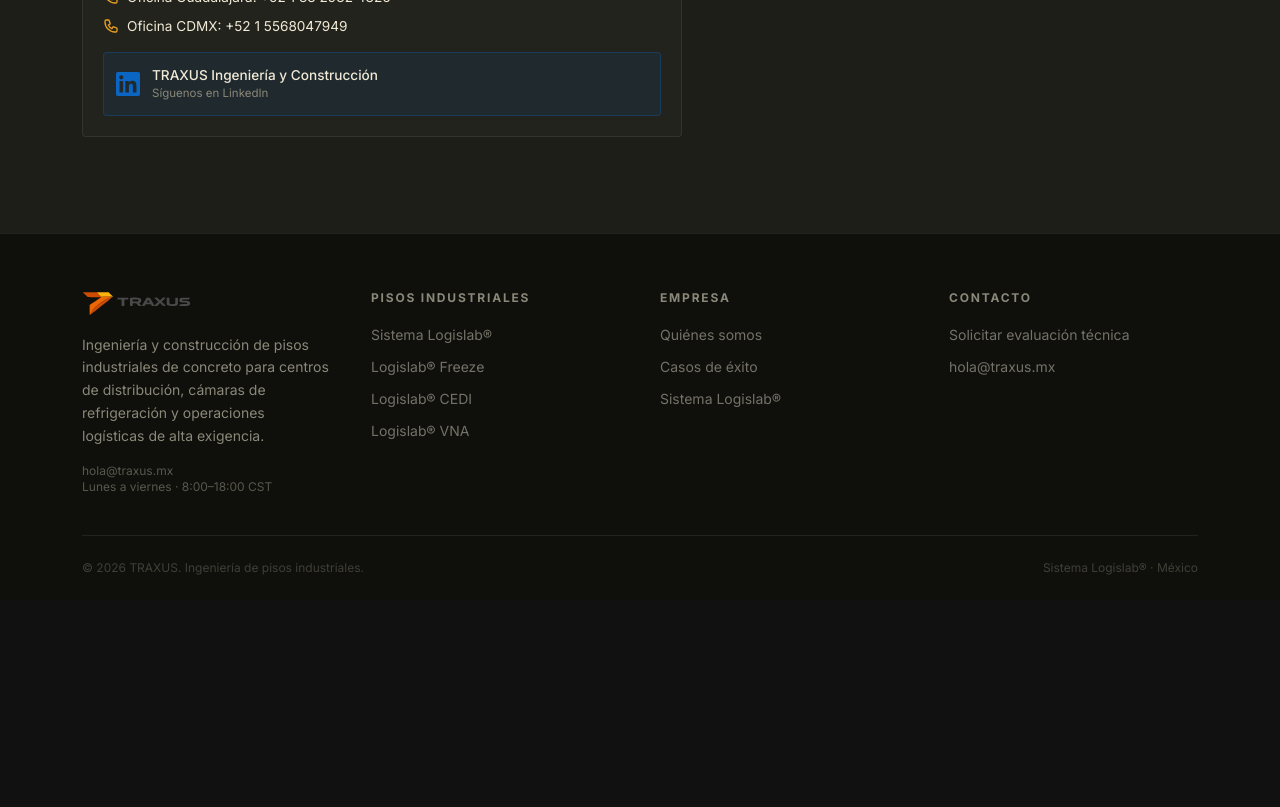
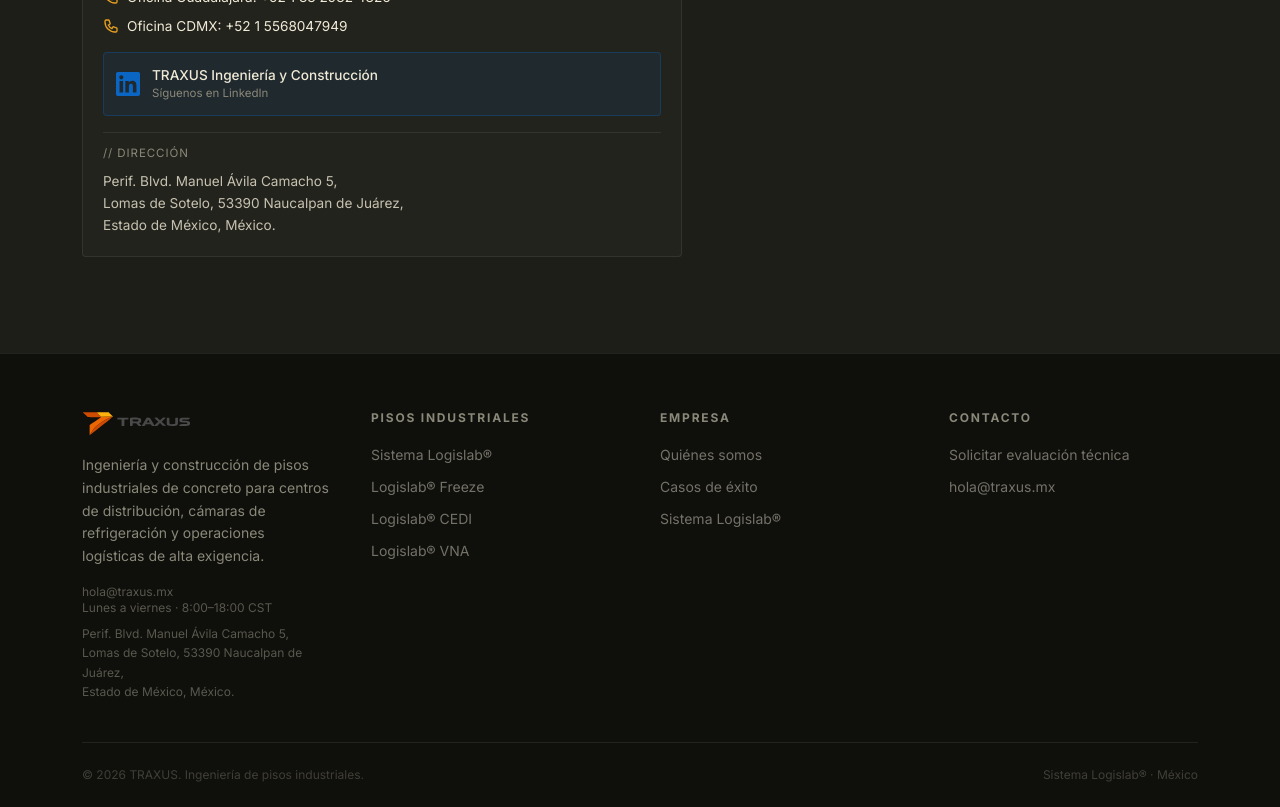
Before and after one commit to oliveriocha-pixel/traxus, a Next.js app: page /contacto in a window 1280 px wide. Shown: the part 1460-2267 px from the top of the page. Before the commit the page ends 2060 px from the top, so only its background shows below. Built offline with nearby package versions, Linux system fonts and the light colour scheme; a web font is replaced by a local one.

Commit message:
feat: add company address to footer and contact page
Add "Perif. Blvd. Manuel Avila Camacho 5, Lomas de Sotelo, 53390 Naucalpan de Juarez, Estado de Mexico, Mexico" in footer and contact page.

```diff
--- a/app/contacto/page.tsx
+++ b/app/contacto/page.tsx
@@ -166,6 +166,18 @@ ${formData.detalleProyecto}`
                       <p className="text-[0.72rem] text-[#8A8878]">Síguenos en LinkedIn</p>
                     </div>
                   </a>
+
+                  {/* Direccion */}
+                  <div className="mt-4 pt-3 border-t border-white/[0.08]">
+                    <p className="font-[var(--font-ibm-mono)] text-[0.72rem] text-[#8A8878] tracking-[0.08em] uppercase mb-2">
+                      // Dirección
+                    </p>
+                    <p className="text-[0.85rem] text-[#F0EAD6]/80 leading-relaxed">
+                      Perif. Blvd. Manuel Ávila Camacho 5,<br />
+                      Lomas de Sotelo, 53390 Naucalpan de Juárez,<br />
+                      Estado de México, México.
+                    </p>
+                  </div>
                 </div>
               </div>
 
--- a/components/footer.tsx
+++ b/components/footer.tsx
@@ -19,6 +19,7 @@ export function Footer() {
             <div className="mt-4 font-[var(--font-ibm-mono)] text-xs text-[#8A8878]/60">
               <div>hola@traxus.mx</div>
               <div>Lunes a viernes · 8:00–18:00 CST</div>
+              <div className="mt-2 leading-relaxed">Perif. Blvd. Manuel Ávila Camacho 5,<br />Lomas de Sotelo, 53390 Naucalpan de Juárez,<br />Estado de México, México.</div>
             </div>
           </div>
 
```
